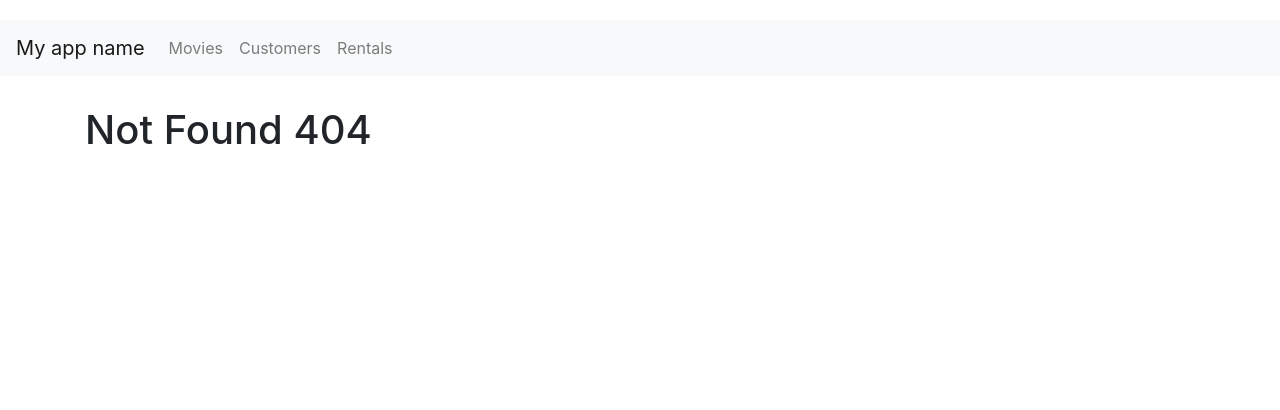
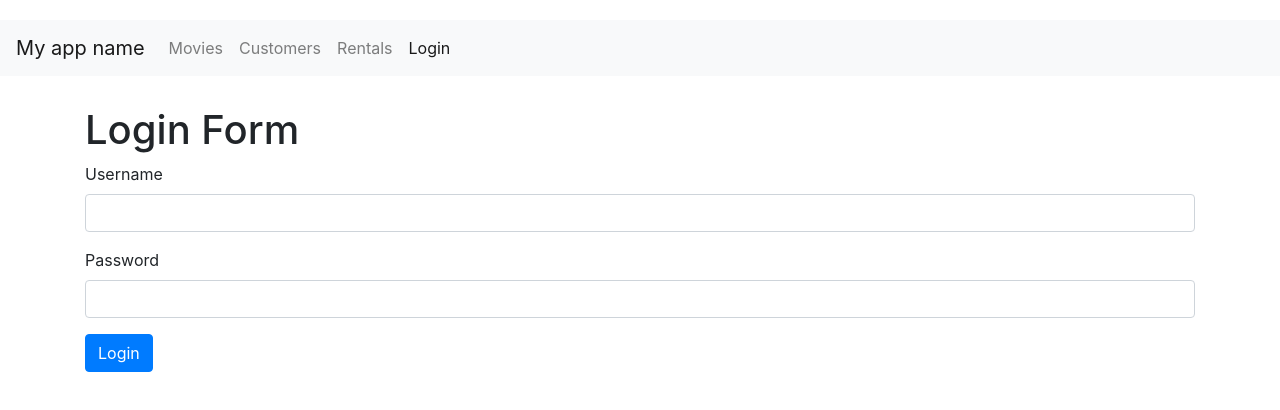
Before and after one commit to arkadi81/react-tutorial, a React (Create React App) app in the folder frontend/: page /login in a window 1280 px wide. Before the commit this address led to /not-found. Shown: the top 410 px of the page. Built offline with nearby package versions, Linux system fonts and the light colour scheme.

Commit message:
completed basic login form, working on validation

```diff
--- a/frontend/src/App.js
+++ b/frontend/src/App.js
@@ -13,6 +13,7 @@ import Customers from "./components/customers";
 import Rentals from "./components/rentals";
 import NotFound from "./components/notFound";
 import MovieForm from "./components/movieForm";
+import LoginForm from "./components/loginForm";
 
 class App extends Component {
   state = {
@@ -121,6 +122,7 @@ class App extends Component {
             onDelete={this.handleDelete}
           /> */}
           <Switch>
+            <Route path="/login" component={LoginForm} />
             <Route path="/movies/:id" component={MovieForm} />
             <Route path="/movies" component={Movies} />
             <Route path="/customers" component={Customers} />
--- /dev/null
+++ b/frontend/src/components/common/input.jsx
@@ -0,0 +1,30 @@
+import React, { Component } from "react";
+
+/* reusable input component
+
+INTERFACE
+name = name of the input (and the name of the control etc)
+label = what the user sees
+value = initial value
+onChange - function pointer to handle change to fields
+
+*/
+const Input = ({ name, onChange, label, error, value }) => {
+  return (
+    <div className="form-group">
+      <label htmlFor={name}>{label}</label>
+      <input
+        id={name}
+        type="text"
+        className="form-control"
+        value={value}
+        onChange={onChange}
+        name={name}
+      />
+      {/* if error is truthy, the second expression is returned, otherwise everything is ignored */}
+      {error && <div className="alert alert-danger">{error}</div>}
+    </div>
+  );
+};
+
+export default Input;
--- /dev/null
+++ b/frontend/src/components/loginForm.jsx
@@ -0,0 +1,75 @@
+import React, { Component } from "react";
+
+import Input from "./common/input";
+
+class LoginForm extends Component {
+  state = {
+    account: {
+      username: "",
+      password: ""
+    },
+    errors: {} // error messages corresponding to issues with account data
+  };
+
+  //   username = React.createRef();
+
+  //   componentDidMount() {
+  //     this.username.current.focus();
+  //   }
+
+  validate = () => {
+    const { account } = this.state;
+    const errors = {};
+
+    if (account.username.trim() === "")
+      errors.username = "Username is required.";
+    if (account.password.trim() === "")
+      errors.password = "Password is required.";
+    return Object.keys(errors).length === 0 ? null : errors; // if any keys present, return errors, otherwise null
+  };
+  handleSubmit = e => {
+    e.preventDefault(); // prevents default submission to server
+    const errors = this.validate();
+    console.log(errors); // if errors is null, set it to an object
+    this.setState({ errors: errors || {} });
+    if (errors) return; // if any errors uncovered, stop and dont call the server
+
+    // call server, process, redirect
+    console.log("Submitted");
+  };
+
+  handleChange = ({ currentTarget: input }) => {
+    //event e argument destructured
+    // console.log("change fired");
+    const account = { ...this.state.account };
+    account[input.name] = input.value;
+    this.setState({ account });
+  };
+  render() {
+    const { account, errors } = this.state;
+    return (
+      <div>
+        <h1>Login Form</h1>
+        <form onSubmit={this.handleSubmit}>
+          <Input
+            name="username"
+            value={account.username}
+            label="Username"
+            onChange={this.handleChange}
+            error={errors.username}
+          />
+          <Input
+            name="password"
+            value={account.password}
+            label="Password"
+            onChange={this.handleChange}
+            error={errors.password}
+          />
+          <button className="btn btn-primary">Login</button>
+        </form>
+      </div>
+    );
+  }
+}
+
+export default LoginForm;
--- a/frontend/src/components/navbar.jsx
+++ b/frontend/src/components/navbar.jsx
@@ -25,7 +25,18 @@ class Navbar extends Component {
         <Link className="navbar-brand" to="/">
           My app name
         </Link>
-        <div className="collapse navbar-collapse">
+        <button
+          className="navbar-toggler"
+          type="button"
+          data-toggle="collapse"
+          data-target="#navbarNavAltMarkup"
+          aria-controls="navbarNavAltMarkup"
+          aria-expanded="false"
+          aria-label="Toggle navigation"
+        >
+          <span className="navbar-toggler-icon"></span>
+        </button>
+        <div className="collapse navbar-collapse" id="navbarNavAltMarkup">
           <div className="navbar-nav">
             <NavLink className="nav-iem nav-link" to="/movies">
               Movies
@@ -35,6 +46,9 @@ class Navbar extends Component {
             </NavLink>
             <NavLink className="nav-iem nav-link" to="/rentals">
               Rentals
+            </NavLink>
+            <NavLink className="nav-iem nav-link" to="/login">
+              Login
             </NavLink>
           </div>
         </div>
```
Also changed, not shown: 1 other file (tests, documents, lock files or other folders).
